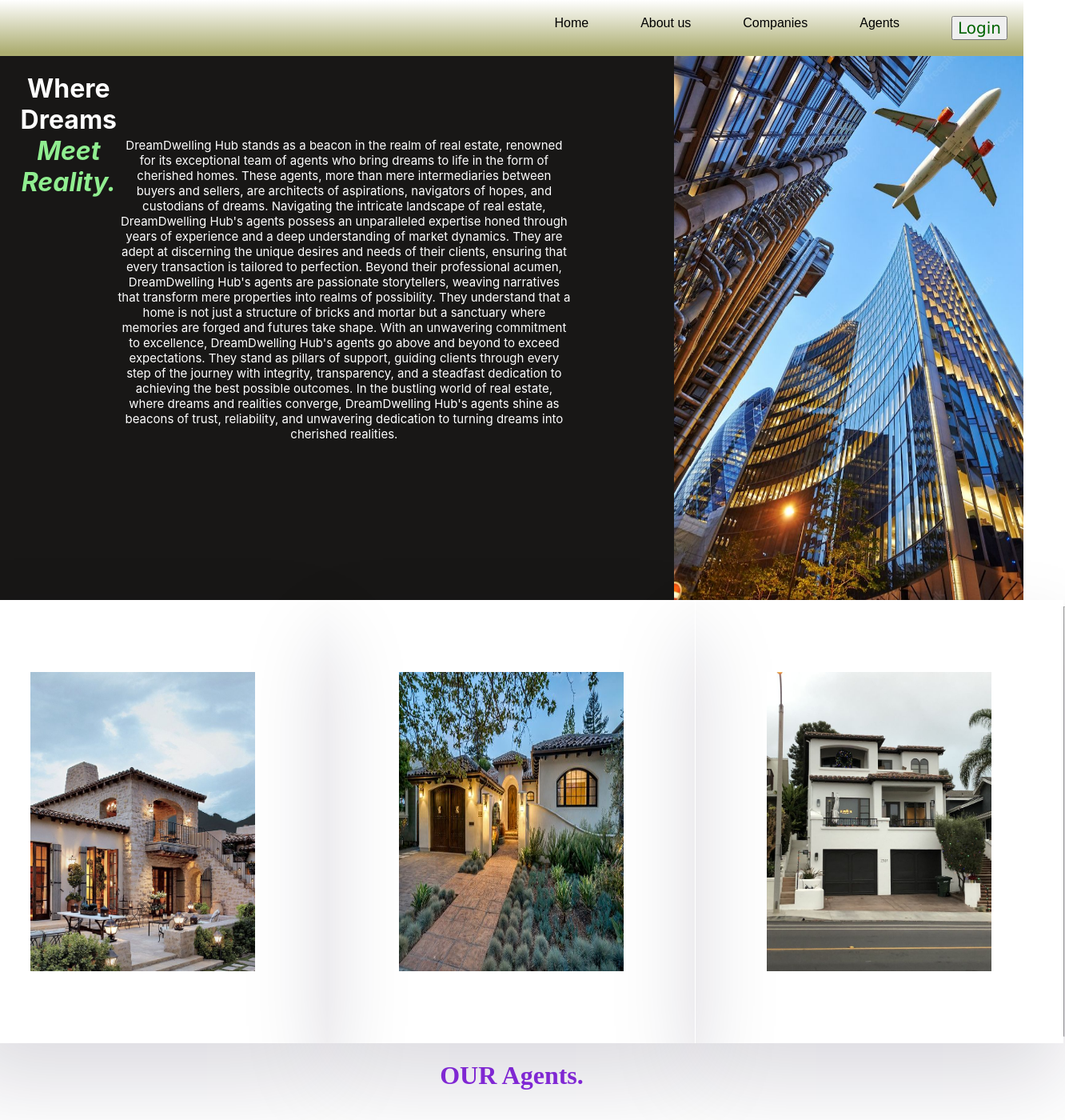
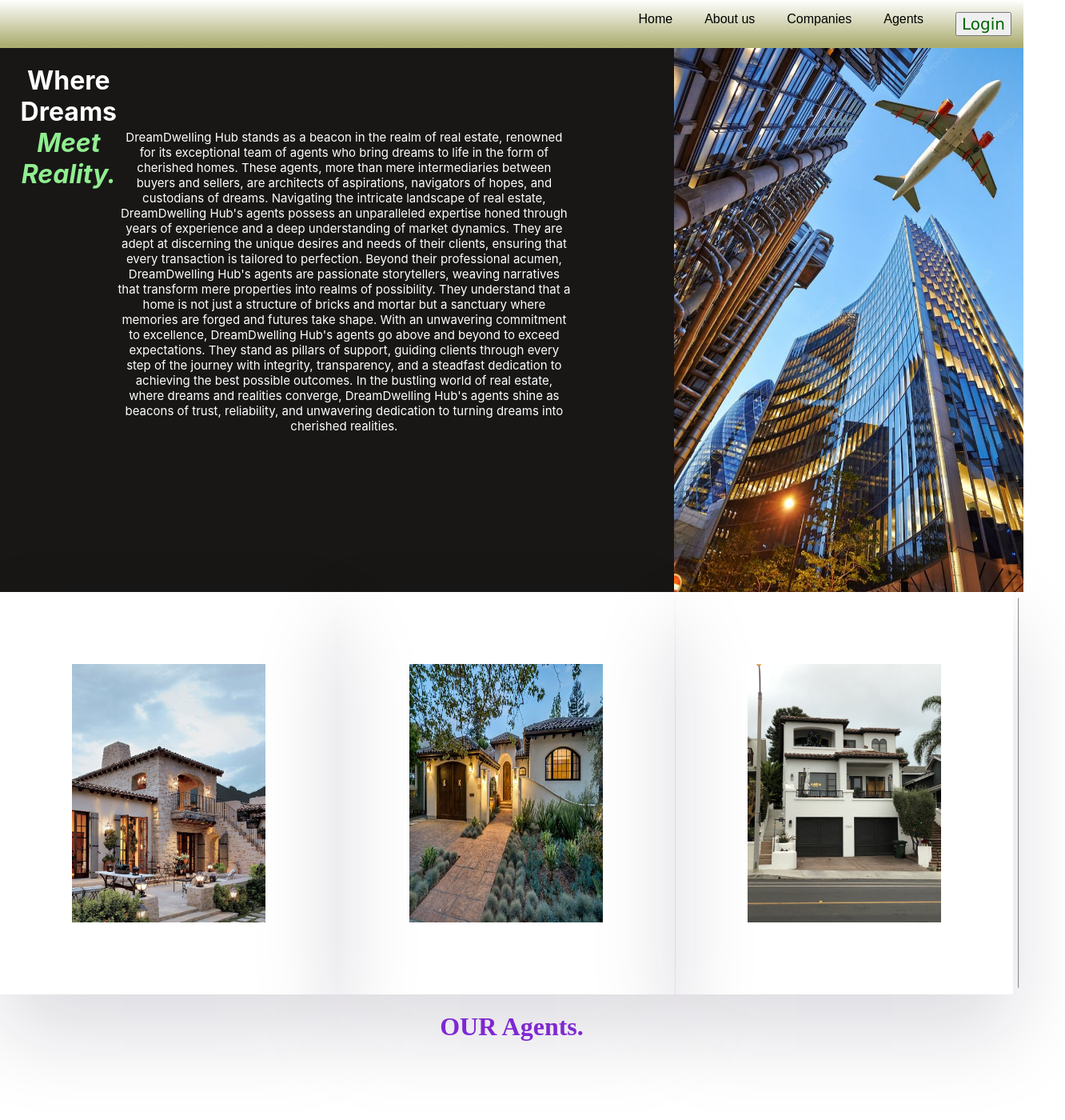
Before and after one commit to tobias-omondi/Dreamdwelling-Hub, a React (Create React App) app in the folder realestate/: page /agent in a window 1280 px wide. Shown: the top 1400 px of the page at 80% size, 1332 px wide, since content can reach past the window. Built offline with nearby package versions, Linux system fonts and the light colour scheme.

Commit message:
about us

```diff
--- a/realestate/src/components/About.js
+++ b/realestate/src/components/About.js
@@ -61,7 +61,7 @@ const About = () => {
      </div>
 
      <div>
-     <h1 className='sion2' style={{fontFamily:'inherit'}}>Our Process .</h1>
+     <h1 className='sion2'>Our Process .</h1>
      </div>
 
 
--- a/realestate/src/components/Agents.css
+++ b/realestate/src/components/Agents.css
@@ -38,7 +38,7 @@
     justify-content: center;
 }
 .Agents_pageeee img {
-    width: 36%;
+    width: 33%;
     padding: 90px;
     box-shadow: rgba(17, 12, 46, 0.15) 0px 48px 100px 0px;
     animation: myAnime 5s ease-in 0s 1 normal forwards;
--- a/realestate/src/components/Navbar.css
+++ b/realestate/src/components/Navbar.css
@@ -1,9 +1,9 @@
 .navbar {
     margin: auto;
-    padding: 20px;
+    padding: 15px;
     display: flex;
     justify-content: end;
-    gap: 65px;
+    gap: 40px;
     font-family: 'Oswald', sans-serif;
     font-family: 'Poppins', sans-serif;
     font-size: 10px;
@@ -25,3 +25,39 @@ button {
 button:hover {
     background-color: rgb(238, 198, 20);
 }
+/* @media screen and (min-width: 390px){
+    .navbar{
+        padding: 5px;
+        gap: 10px;
+    }
+    .nav_live_btn{
+        font-size: 20px;
+    }
+
+}
+@media screen and (max-width: 600px){
+    .navbar{
+        padding: 5px;
+        gap: 15px;
+    }
+    .nav_live_btn{
+        font-size: 10px;
+    }
+
+}
+@media screen and (max-width: 800px){
+    .navbar{
+        padding: 5px;
+        gap: 35px;
+
+    }
+
+}
+@media screen and (max-width: 1050px){
+    .navbar{
+        padding: 5px;
+        gap: 40px;
+
+    }
+
+} */
```
